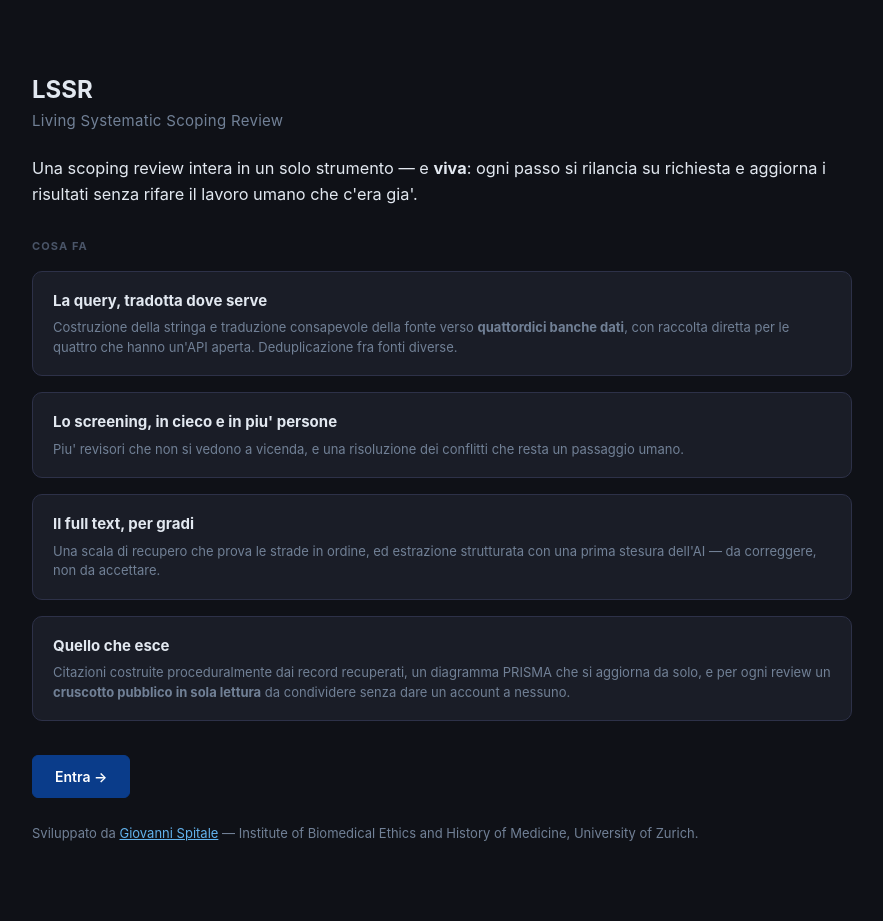
After one commit to that-ugly-cat/lssr, a FastAPI app: template templates/landing.html in a window 1280 px wide. The commit adds this page. Shown: the whole page, without its empty margins (198-1081 px from the left). Run offline with FastAPI, Linux system fonts and the light colour scheme; the template is opened without the code that fills it, so the values that code supplies are empty.

Commit message:
A public landing at /, the reviews at /app, and one more loop closed
Anyone can now read what LSSR is without an account, which is what the tools
page has been promising. The landing never asks who is reading it: no user
dependency, no database read, no internal counts. On the public branch the
identity is stripped by construction, so a branch on the user would be always
false behind the gate and sometimes true without it — one page, two behaviours.

The reviews move to /app, which is the home in every app of the perimeter, and
the three internal links follow. Three redirects that pointed at / had to move
too: after signing in, / is now the marketing page rather than the app.

And a loop that only a browser could see. The 401 handler turns an
unauthenticated page request into a redirect to /login when the client accepts
HTML — but in gateway /login redirects to /app, so /app -> 401 -> /login ->
/app spins forever. My first test missed it because httpx sends no HTML accept
header by default; running it the way a browser does showed it immediately. In
gateway the handler now fails closed with the operator-facing message instead.

Co-Authored-By: Claude Opus 5 <noreply@anthropic.com>

```diff
--- a/main.py
+++ b/main.py
@@ -66,9 +66,28 @@ init_db()
 # Unauthenticated HTML requests get bounced to /login instead of a raw 401 JSON.
 @app.exception_handler(HTTPException)
 async def auth_redirect(request: Request, exc: HTTPException):
+    """Un 401 su una pagina, in un browser, diventa il login.
+
+    **Tranne in `gateway`**, dove non deve. La' `/login` l'app lo spegne da se'
+    e rimanda a `/app`: mandarci un 401 chiuderebbe un anello — `/app` -> 401
+    -> `/login` -> `/app` — da cui non si esce. In produzione non si vede,
+    perche' il gate intercetta prima che la richiesta arrivi qui; ma se il
+    matcher del proxy fosse sbagliato si girerebbe a vuoto invece di ricevere
+    un errore, e un anello e' molto piu' difficile da diagnosticare.
+
+    Il messaggio e' quello di Onopedia: parla all'**operatore**, perche' in
+    `gateway` una richiesta senza identita' significa che il gate non ha
+    girato — un guasto di configurazione, non della persona.
+    """
     accepts_html = "text/html" in request.headers.get("accept", "")
     if exc.status_code == status.HTTP_401_UNAUTHORIZED and accepts_html:
-        return RedirectResponse("/login", status_code=302)
+        if auth_gateway_mode():
+            exc = HTTPException(status_code=503, detail=(
+                "Gateway mode: no valid identity in the X-Borant-* headers. Check "
+                "that the gate really sits in front of this app and that "
+                "BORANT_TRUSTED_PROXY lists the address the proxy connects from."))
+        else:
+            return RedirectResponse("/login", status_code=302)
     from fastapi.exception_handlers import http_exception_handler
     return await http_exception_handler(request, exc)
 
@@ -156,19 +175,19 @@ async def login_page(request: Request, error: int = 0):
     # the proxy to hide it: two sets of credentials for one review platform is
     # exactly what the SSO is there to remove.
     if auth_gateway_mode():
-        return RedirectResponse("/", status_code=302)
+        return RedirectResponse("/app", status_code=302)
     return render(request, "login.html", {"user": None, "error": bool(error)})
 
 
 @app.post("/login")
 async def login(email: str = Form(...), password: str = Form(...), db: Session = Depends(get_db)):
     if auth_gateway_mode():
-        return RedirectResponse("/", status_code=302)
+        return RedirectResponse("/app", status_code=302)
     user = db.query(User).filter(User.email == email.strip().lower(),
                                  User.is_active == True).first()  # noqa: E712
     if not user or not verify_password(password, user.hashed_password):
         return RedirectResponse("/login?error=1", status_code=302)
-    resp = RedirectResponse("/", status_code=302)
+    resp = RedirectResponse("/app", status_code=302)
     resp.set_cookie("session", create_token(user.id), httponly=True, samesite="lax",
                     max_age=86400 * 7)
     return resp
@@ -190,6 +209,19 @@ async def logout():
 # ── Workspaces ──────────────────────────────────────────────────────────────
 
 @app.get("/", response_class=HTMLResponse)
+async def landing(request: Request):
+    """La vetrina pubblica. Sta fuori dal gate e **non guarda mai chi sei**.
+
+    Nessuna dipendenza da un utente e nessuna lettura dal database: sul ramo
+    pubblico l'identita' viene tolta per costruzione, quindi un ramo su `user`
+    sarebbe sempre falso in `gateway` e a volte vero in `local` — la stessa
+    pagina con due comportamenti. E non mostra numeri interni: quante review,
+    quanti record, quanti revisori.
+    """
+    return render(request, "landing.html", {"user": None})
+
+
+@app.get("/app", response_class=HTMLResponse)
 async def home(request: Request, user: User = Depends(get_current_user),
                db: Session = Depends(get_db)):
     workspaces = user_workspaces(db, user)
--- a/templates/_ws_tabs.html
+++ b/templates/_ws_tabs.html
@@ -1,6 +1,6 @@
 <div class="page-head">
   <h1>{{ ws.name }}</h1>
-  <a class="btn" href="/">← All reviews</a>
+  <a class="btn" href="/app">← All reviews</a>
 </div>
 {% set sd = steps_done | default([]) %}
 {% macro check(step) %}{% if step in sd %} <span class="tab-done" title="marked done">✓</span>{% endif %}{% endmacro %}
--- a/templates/admin.html
+++ b/templates/admin.html
@@ -3,7 +3,7 @@
 {% block body %}
 <div class="page-head">
   <h1>User administration</h1>
-  <a class="btn" href="/">← Reviews</a>
+  <a class="btn" href="/app">← Reviews</a>
 </div>
 
 {% if error %}<div class="flash flash-error" style="display:block;">{{ error }}</div>{% endif %}
--- a/templates/base.html
+++ b/templates/base.html
@@ -10,9 +10,9 @@
 <body>
 {% if user %}
 <header class="topbar">
-  <a class="brand" href="/">LSSR</a>
+  <a class="brand" href="/app">LSSR</a>
   <nav>
-    <a href="/">Reviews</a>
+    <a href="/app">Reviews</a>
     <a href="/profile">Profile</a>
     {% if user.is_admin %}<a href="/admin">Admin</a>{% endif %}
     <a href="/logout" class="btn-link">Log out</a>
--- /dev/null
+++ b/templates/landing.html
@@ -0,0 +1,75 @@
+{% extends "base.html" %}
+{% block title %}LSSR — Living Systematic Scoping Review{% endblock %}
+{% block body %}
+{#
+  La vetrina pubblica. Sta fuori dal gate e **non guarda mai chi la legge**:
+  nessun `{% if user %}` qui dentro. Sul ramo pubblico gli header d'identita'
+  vengono tolti per costruzione, quindi quel ramo sarebbe sempre falso dietro
+  il gate e a volte vero senza — la stessa pagina con due comportamenti.
+
+  Per la stessa ragione il bottone punta a `/app`, che e' **gated**: cosi' il
+  gate (o il login locale, se il gate non c'e') prende in mano la richiesta, e
+  funziona identico nei quattro casi — col gate o senza, gia' dentro o no.
+#}
+<div style="max-width:820px;margin:6vh auto 0">
+
+  <h1 style="margin-bottom:2px">LSSR</h1>
+  <p class="muted" style="margin-top:0;letter-spacing:.02em">Living Systematic Scoping Review</p>
+
+  <p style="font-size:1.02rem;line-height:1.65;margin-top:22px">
+    Una scoping review intera in un solo strumento — e <strong>viva</strong>:
+    ogni passo si rilancia su richiesta e aggiorna i risultati senza rifare il
+    lavoro umano che c'era gia'.
+  </p>
+
+  <div class="cards-label" style="margin-top:30px">Cosa fa</div>
+
+  <div class="card">
+    <strong>La query, tradotta dove serve</strong>
+    <p class="muted small" style="margin:6px 0 0">
+      Costruzione della stringa e traduzione consapevole della fonte verso
+      <strong>quattordici banche dati</strong>, con raccolta diretta per le
+      quattro che hanno un'API aperta. Deduplicazione fra fonti diverse.
+    </p>
+  </div>
+
+  <div class="card">
+    <strong>Lo screening, in cieco e in piu' persone</strong>
+    <p class="muted small" style="margin:6px 0 0">
+      Piu' revisori che non si vedono a vicenda, e una risoluzione dei
+      conflitti che resta un passaggio umano.
+    </p>
+  </div>
+
+  <div class="card">
+    <strong>Il full text, per gradi</strong>
+    <p class="muted small" style="margin:6px 0 0">
+      Una scala di recupero che prova le strade in ordine, ed estrazione
+      strutturata con una prima stesura dell'AI — da correggere, non da
+      accettare.
+    </p>
+  </div>
+
+  <div class="card">
+    <strong>Quello che esce</strong>
+    <p class="muted small" style="margin:6px 0 0">
+      Citazioni costruite proceduralmente dai record recuperati, un diagramma
+      PRISMA che si aggiorna da solo, e per ogni review un
+      <strong>cruscotto pubblico in sola lettura</strong> da condividere senza
+      dare un account a nessuno.
+    </p>
+  </div>
+
+  <div style="margin:34px 0 10px">
+    <a class="btn btn-primary" href="/app" style="padding:10px 22px">Entra →</a>
+  </div>
+
+  <p class="muted small" style="margin-top:26px">
+    Sviluppato da
+    <a href="https://www.ibme.uzh.ch/en/Biomedical-Ethics/Team/Research-Fellows/Giovanni-Spitale.html"
+       target="_blank" rel="noopener">Giovanni Spitale</a> —
+    Institute of Biomedical Ethics and History of Medicine, University of Zurich.
+  </p>
+
+</div>
+{% endblock %}
```
